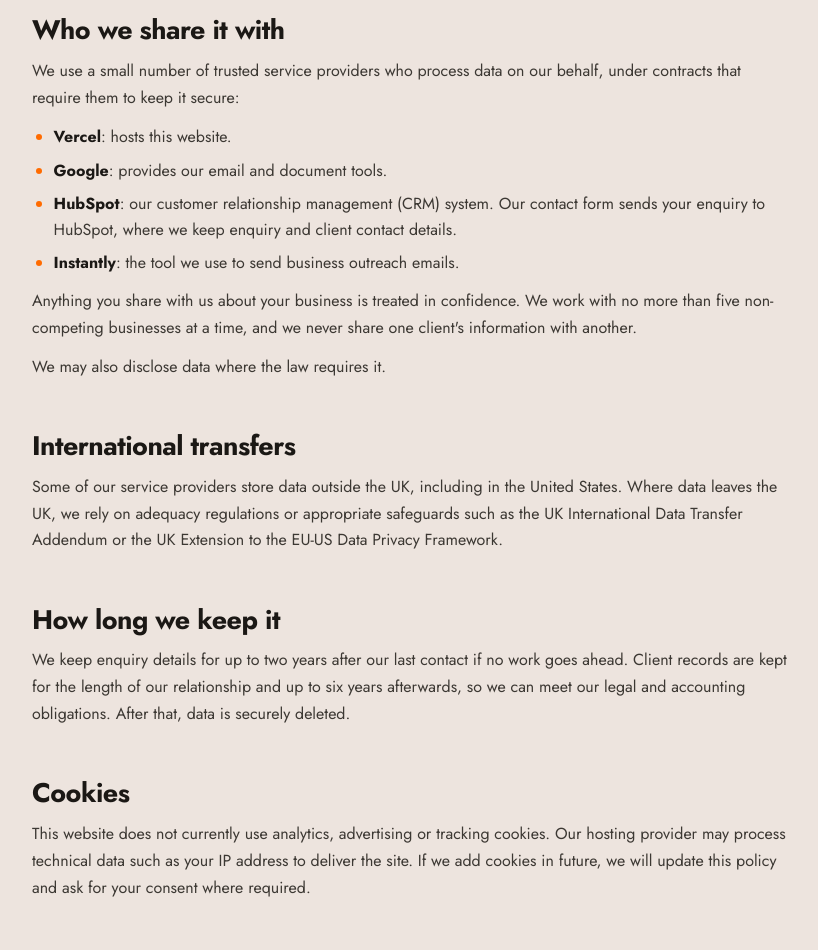
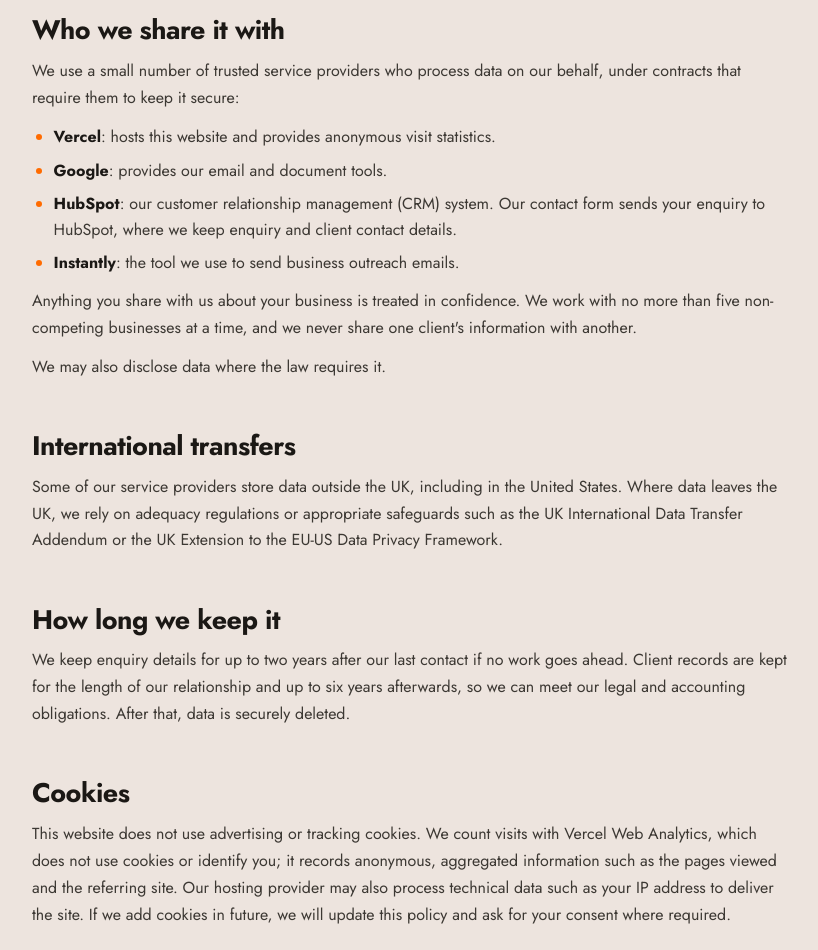
Before and after one commit to AlanCotton/grow-savvy, a plain HTML site: page privacy-policy.html in a window 1280 px wide. Shown: the part 1860-2810 px from the top of the page, without its empty margins (72-890 px from the left). Drawn offline with Linux system fonts and the light colour scheme.

Commit message:
Add cookie-free Vercel Web Analytics and update privacy policy
Co-Authored-By: Claude Opus 5.5 <noreply@anthropic.com>
Claude-Session: https://claude.ai/code/session_01AwepuyvCPingW9cQXMga2C

```diff
--- a/privacy-policy.html
+++ b/privacy-policy.html
@@ -37,10 +37,7 @@
 .legal a{color:#b84d00;text-decoration:underline;text-underline-offset:3px;}
 .site-footer .footer-bar{margin-top:0;}
 </style>
-<!-- Google Analytics removed (the Measurement ID was still the placeholder G-XXXXXXXXXX, so it never ran).
-     TODO: to re-add analytics: (1) add a cookie consent banner that blocks the tag until the visitor accepts,
-     (2) paste the real GA4 snippet with the real Measurement ID, loaded only after consent,
-     (3) update the Cookies section of privacy-policy.html to name Google Analytics. -->
+<script defer src="/_vercel/insights/script.js"></script>
 </head>
 <body>
 
@@ -121,7 +118,7 @@
         <h2>Who we share it with</h2>
         <p>We use a small number of trusted service providers who process data on our behalf, under contracts that require them to keep it secure:</p>
         <ul>
-          <li><strong>Vercel</strong>: hosts this website.</li>
+          <li><strong>Vercel</strong>: hosts this website and provides anonymous visit statistics.</li>
           <li><strong>Google</strong>: provides our email and document tools.</li>
           <li><strong>HubSpot</strong>: our customer relationship management (CRM) system. Our contact form sends your enquiry to HubSpot, where we keep enquiry and client contact details.</li>
           <li><strong>Instantly</strong>: the tool we use to send business outreach emails.</li>
@@ -136,7 +133,7 @@
         <p>We keep enquiry details for up to two years after our last contact if no work goes ahead. Client records are kept for the length of our relationship and up to six years afterwards, so we can meet our legal and accounting obligations. After that, data is securely deleted.</p>
 
         <h2>Cookies</h2>
-        <p>This website does not currently use analytics, advertising or tracking cookies. Our hosting provider may process technical data such as your IP address to deliver the site. If we add cookies in future, we will update this policy and ask for your consent where required.</p>
+        <p>This website does not use advertising or tracking cookies. We count visits with Vercel Web Analytics, which does not use cookies or identify you; it records anonymous, aggregated information such as the pages viewed and the referring site. Our hosting provider may also process technical data such as your IP address to deliver the site. If we add cookies in future, we will update this policy and ask for your consent where required.</p>
 
         <h2>Your rights</h2>
         <p>You have the right to:</p>
```
Also changed, not shown: 404.html (+1 -4 lines), index.html (+1 -4 lines), what-we-do.html (+1 -4 lines), what-weve-done.html (+1 -4 lines), who-we-are.html (+1 -4 lines), why-choose-us.html (+1 -4 lines).
